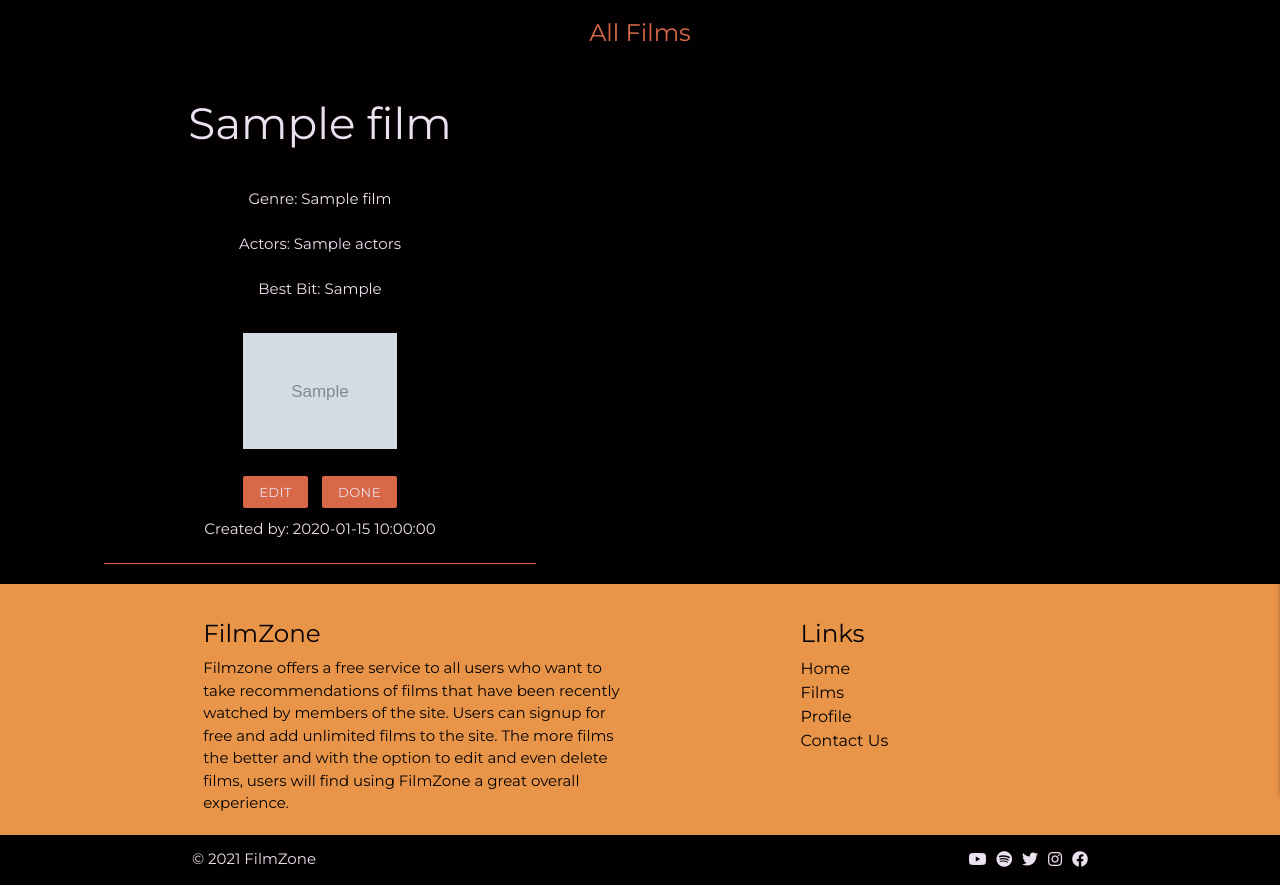
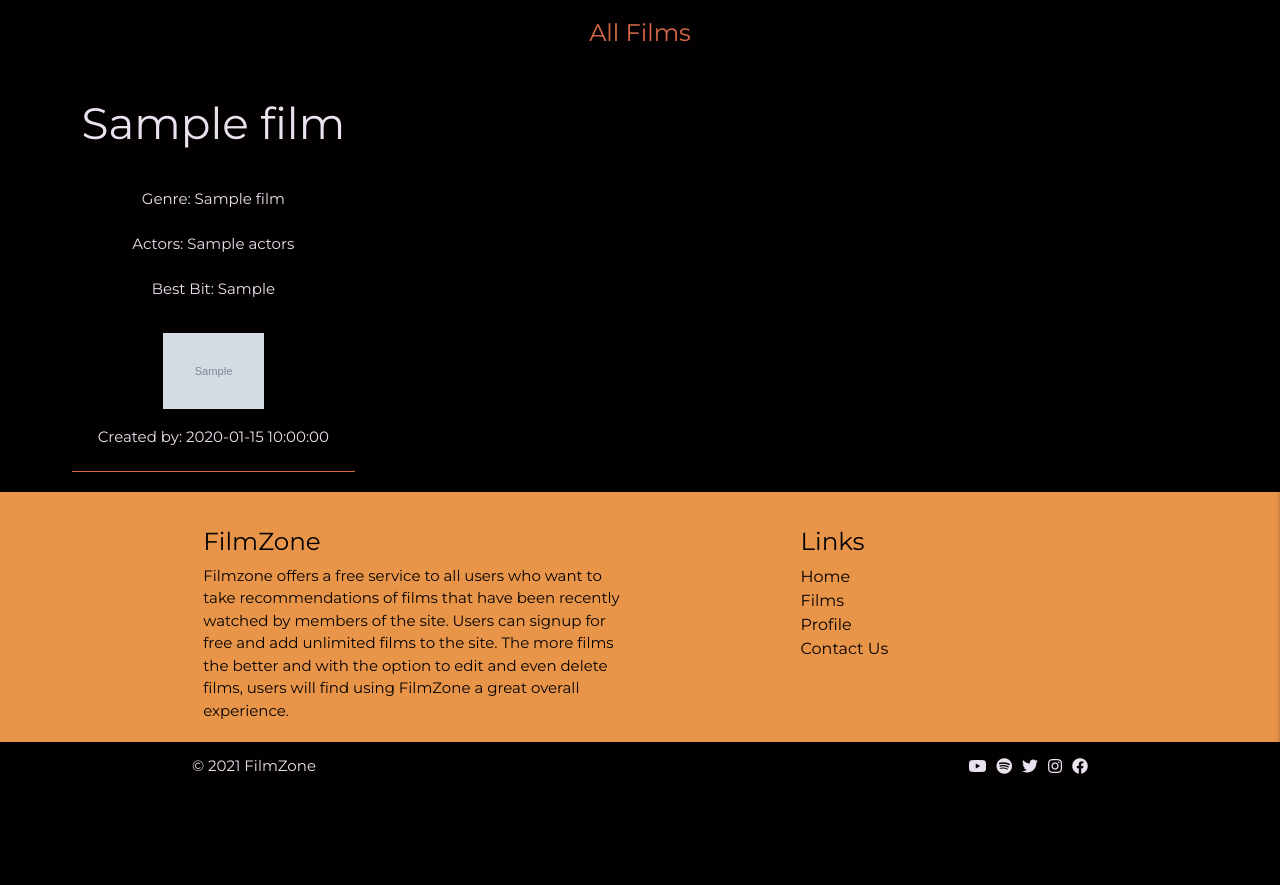
Before and after one commit to liamwalsh1980/Milestone-Project-3, a Flask app: template templates/films.html in a window 1280 px wide. Shown: the part 64-949 px from the top of the page. After the commit the page ends 838 px from the top, so only its background shows below. Run offline with Flask 2, Linux system fonts and the light colour scheme; the visitor is signed in with stand-in values (Sample User, id 1); the template is opened without the code that fills it: most values are stand-ins (such as "Sample title", 1, 10 or a date in 2020); grey boxes marked "Sample" are stand-in pictures; some libraries are stand-ins or nearby versions; some web fonts are replaced.

Commit message:
Grid layout added on Films page

```diff
--- a/templates/films.html
+++ b/templates/films.html
@@ -13,26 +13,16 @@
             <!-- Jinja templating language -->
             <!-- for loop to iterate through the films from MongoDB -->
             {% for film in films %}
-                <div class="col l6">
+                <div class="container col xl4 s12">
                     <h3>{{ film.film_name }}</h3></br>
                     <p>Genre: {{ film.genre_name }}</p><br>
                     <p>Actors: {{ film.actors }}</p><br>
                     <p>Best Bit: {{ film.best_bit }}</p><br>
                     <img class="img_films center-align" src="{{ film.image }}" alt="film image">
                     <br>
-                    <!-- Admin access to all films to edit/delete -->
-                    {% if session["user"] == "admin" %}
-                        <a href="{{ url_for('edit_film', film_id=film._id) }}" class="btn-small">Edit</a>
-                        <a href="{{ url_for('delete_film', film_id=film._id) }}" class="btn-small">Done</a>
-                    <!-- Logged in user has access to all their films added to edit/delete -->
-                    {% elif session.user|lower == film.created_by|lower %}
-                        <a href="{{ url_for('edit_film', film_id=film._id) }}" class="btn-small">Edit</a>
-                        <a href="{{ url_for('delete_film', film_id=film._id) }}" class="btn-small">Done</a>
-                    <!-- Logged out or unregistered users do not have access to edit/delete films -->
-                    {% endif %}
-                        <p>Created by: {{ film.created_by }}</p>
-                        <br>
-                        <div class="line-break container"></div>
+                    <p>Created by: {{ film.created_by }}</p>
+                    <br>
+                    <div class="line-break container"></div>
                 </div>
             {% endfor %}
         </div>
--- a/templates/profile.html
+++ b/templates/profile.html
@@ -32,7 +32,6 @@
                             <p>Actors: {{ film.actors }}</p><br>
                             <p>Best Bit: {{ film.best_bit }}</p><br>
                             <img class="img_film center-align" src="{{ film.image }}" alt="film image"><br>
-                            <iframe class="film_clip center-align" src="{{ film.media_clip }}" width="400" height="300" title="Film Clip" allow="accelerometer; autoplay; clipboard-write; encrypted-media; gyroscope; picture-in-picture" alt="Media Clip" aria-label="Media clip of {{ film.film_name }}" allowfullscreen></iframe>
                             <p>Created by: {{ film.created_by }}</p>
                         </div>
                     </li>
```
